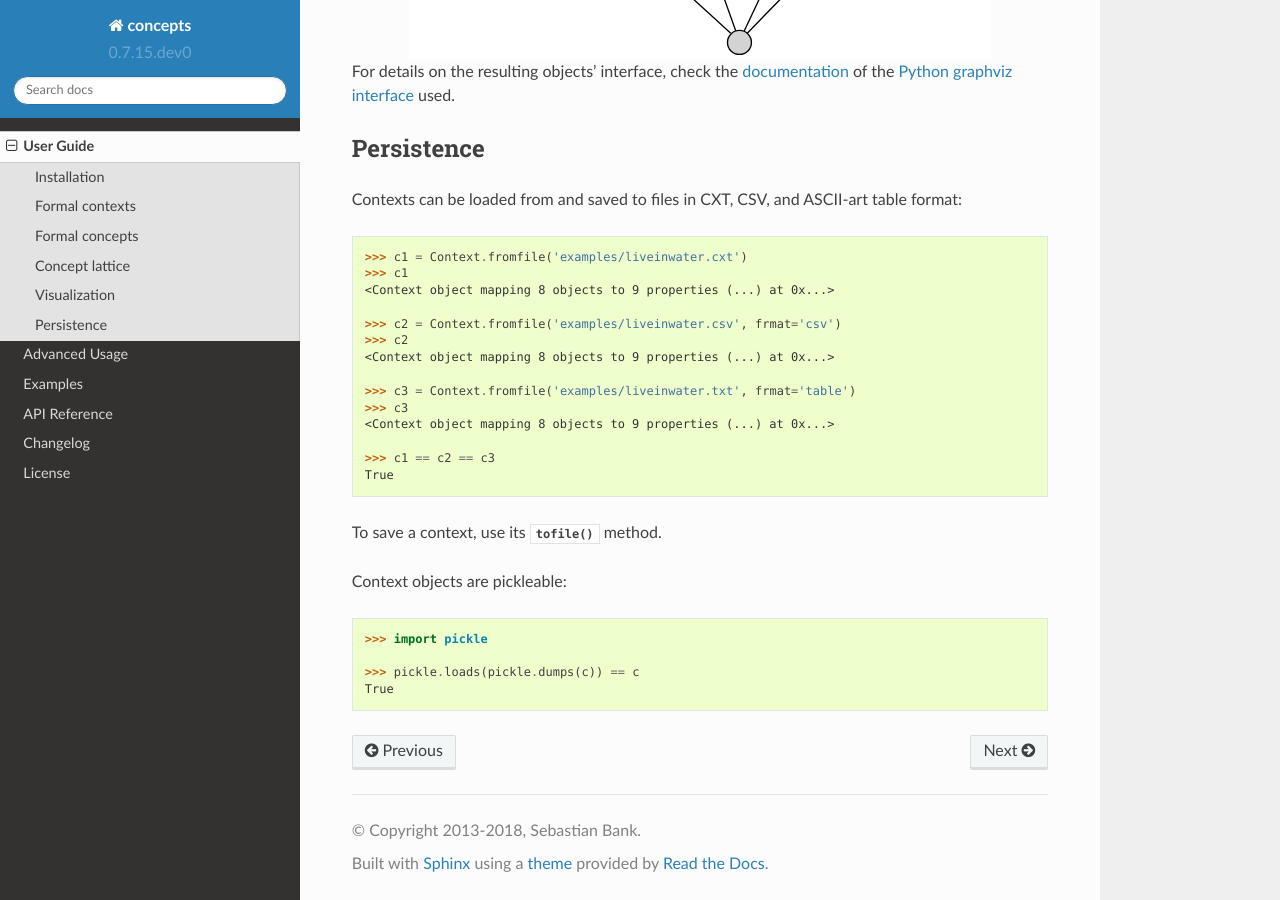
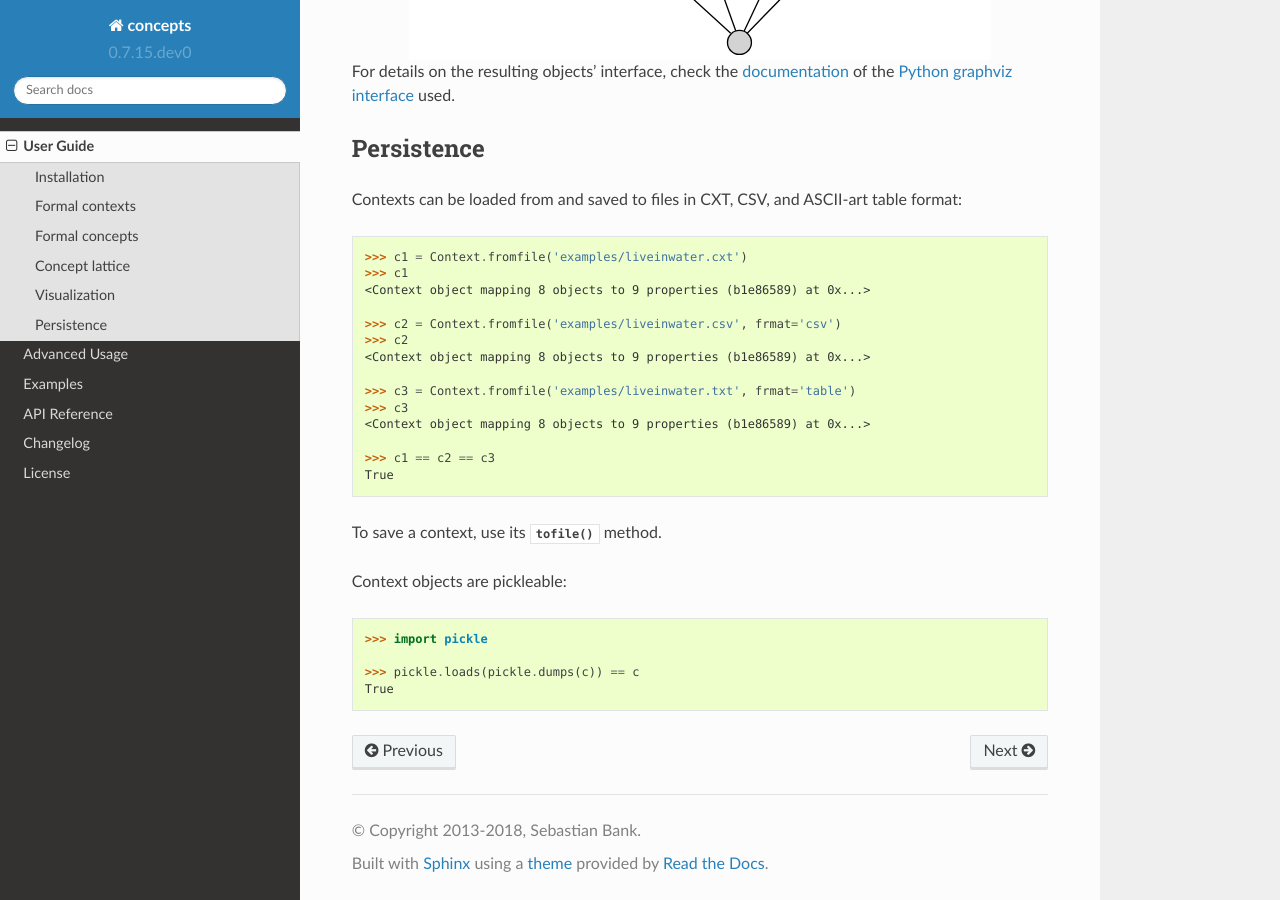
Before and after one commit to xflr6/concepts, a Sphinx documentation site: the page built from docs/manual.rst, in a window 1280 px wide and 900 px high, scrolled down 6586 px. Built offline with Sphinx 7.4.7 and the Read the Docs theme 2.0.0, drawn with Linux system fonts in a browser that asks for light colours; some of the changed text lies outside the part shown.

Commit message:
include context crc32 values in doctest examples

```diff
--- a/docs/advanced.rst
+++ b/docs/advanced.rst
@@ -38,7 +38,7 @@ modification, and combination of contexts is supported by using
     >>> d.add_object('girl', ['female'])
 
     >>> print(Context(*d))  # doctest: +ELLIPSIS
-    <Context object mapping 4 objects to 4 properties (...) at 0x...>
+    <Context object mapping 4 objects to 4 properties (65aa9782) at 0x...>
              |male|female|adult|child|
         man  |X   |      |X    |     |
         woman|    |X     |X    |     |
--- a/docs/manual.rst
+++ b/docs/manual.rst
@@ -56,7 +56,7 @@ identify them.
     ... ''')
 
     >>> c  # doctest: +ELLIPSIS
-    <Context object mapping 3 objects to 4 properties (...) at 0x...>
+    <Context object mapping 3 objects to 4 properties (dae7402a) at 0x...>
 
 You can also load contexts from files in different **plain-text formats**, see
 below.
@@ -158,7 +158,7 @@ context. You can iterate over the lattice to visit all concepts:
 .. code:: python
 
     >>> c  # doctest: +ELLIPSIS
-    <Context object mapping 3 objects to 4 properties (...) at 0x...>
+    <Context object mapping 3 objects to 4 properties (dae7402a) at 0x...>
 
     >>> l = c.lattice
 
@@ -316,15 +316,15 @@ format:
 
     >>> c1 = Context.fromfile('examples/liveinwater.cxt')
     >>> c1  # doctest: +ELLIPSIS
-    <Context object mapping 8 objects to 9 properties (...) at 0x...>
+    <Context object mapping 8 objects to 9 properties (b1e86589) at 0x...>
 
     >>> c2 = Context.fromfile('examples/liveinwater.csv', frmat='csv')
     >>> c2  # doctest: +ELLIPSIS
-    <Context object mapping 8 objects to 9 properties (...) at 0x...>
+    <Context object mapping 8 objects to 9 properties (b1e86589) at 0x...>
 
     >>> c3 = Context.fromfile('examples/liveinwater.txt', frmat='table')
     >>> c3  # doctest: +ELLIPSIS
-    <Context object mapping 8 objects to 9 properties (...) at 0x...>
+    <Context object mapping 8 objects to 9 properties (b1e86589) at 0x...>
 
     >>> c1 == c2 == c3
     True
```
Also changed, not shown: concepts/__init__.py (+4 -4 lines), 1 other file.
